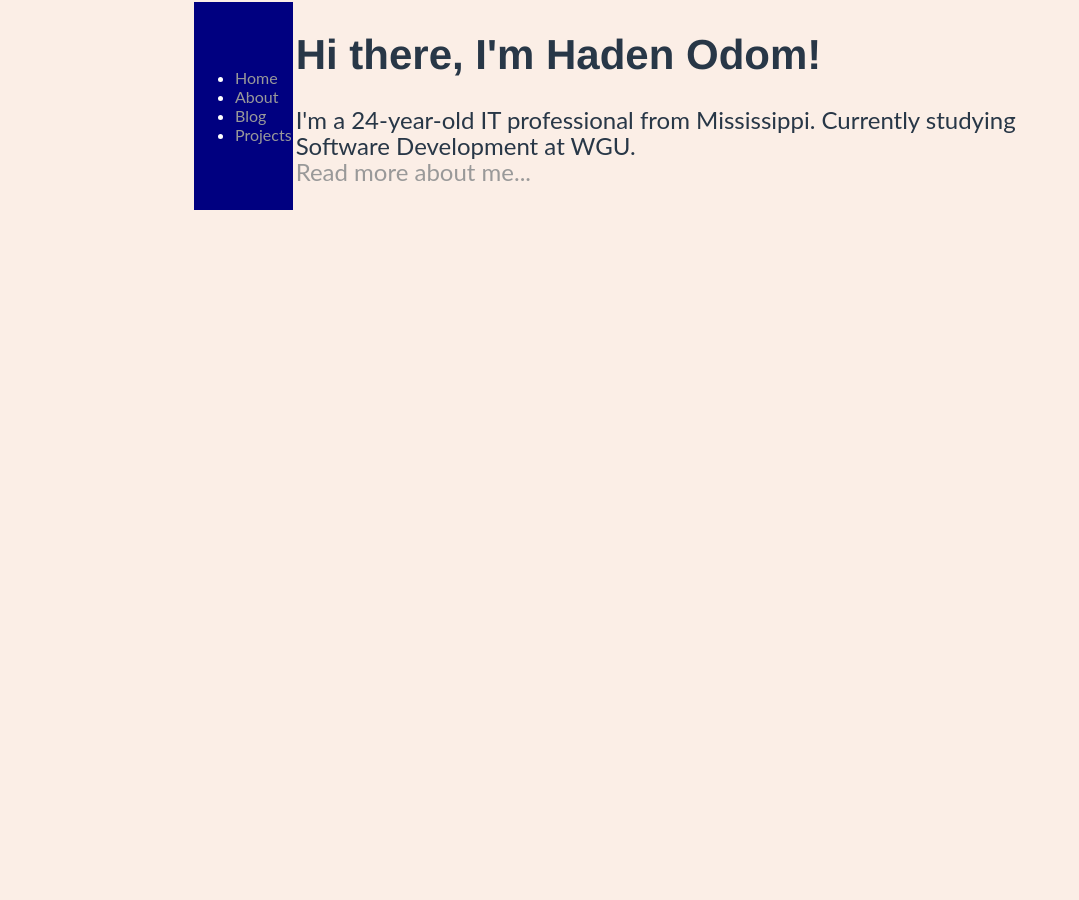
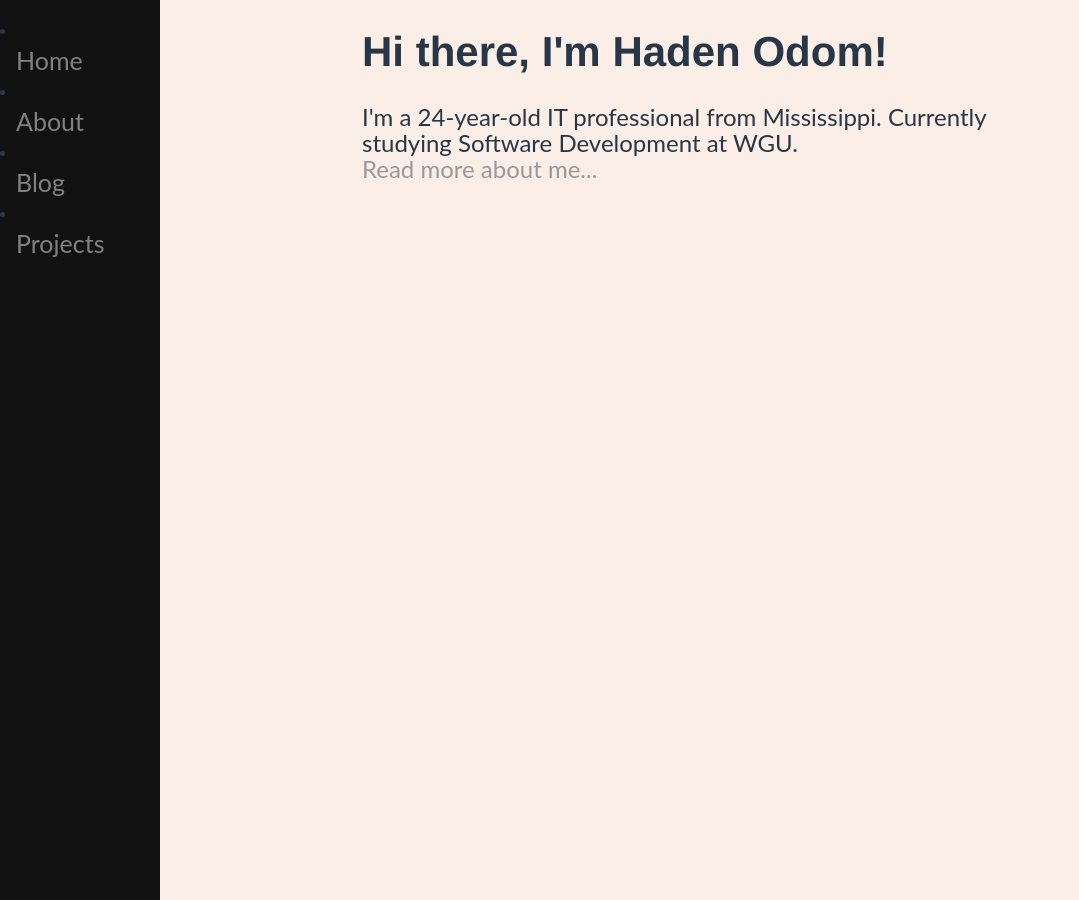
Before and after one commit to hadenodom/hadenodom.github.io, a Jekyll site: the page built from index.html, in a window 1280 px wide. Shown: the whole page, without its empty margins (0-1079 px from the left). Built offline with Jekyll 4.4.1, drawn with Linux system fonts in a browser that asks for light colours.

Commit message:
Add files via upload

```diff
--- a/_layouts/default.html
+++ b/_layouts/default.html
@@ -2,24 +2,24 @@
 	<html>
 		<head>
 			<title>{{ page.title }}</title>
+			<meta name="viewport" content="width=device-width, initial-scale=1">
 			<!-- link to main stylesheet -->
 			<link rel="stylesheet" type="text/css" href="/main.css">
 		</head>
 		<body>
-		<table width="100%" height="100%">	<tr class="tall"> <td class="sidebar">
+		<div class="sidenav"
 					<ul>
 			      <li><a href="/">Home</a></li>
 				    <li><a href="/about/">About</a></li>
 			      <li><a href="/blog/">Blog</a></li>
 						<li><a href="/proj/">Projects</a></li>
 	    		</ul>
-			</td><td>
-			<div class="container">
+		</div>
+			<div class="main">
 
 			{{ content }}
 
 			</div>
-		</td></tr>
-			</table>
+
 			</body>
 	</html>
```
